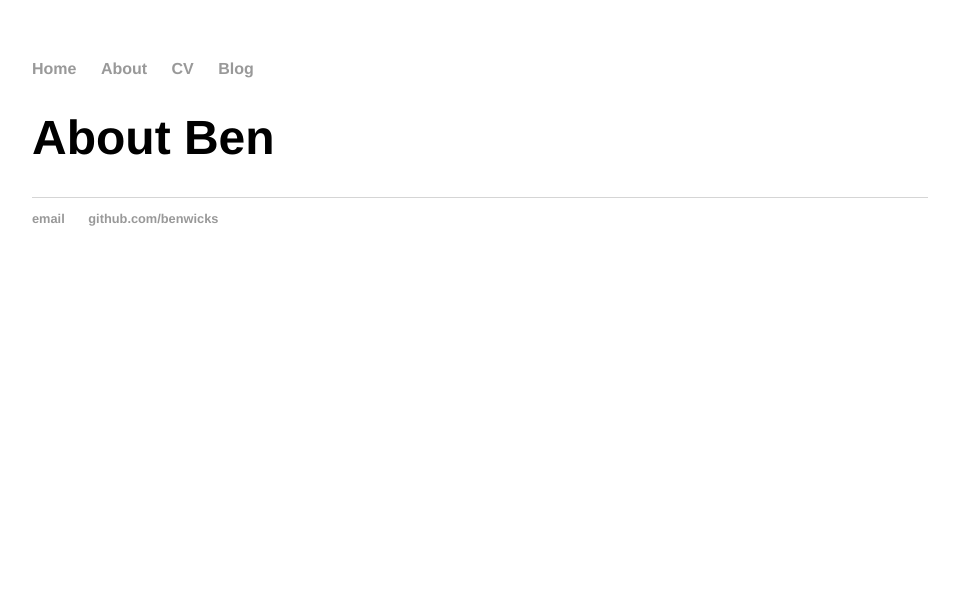
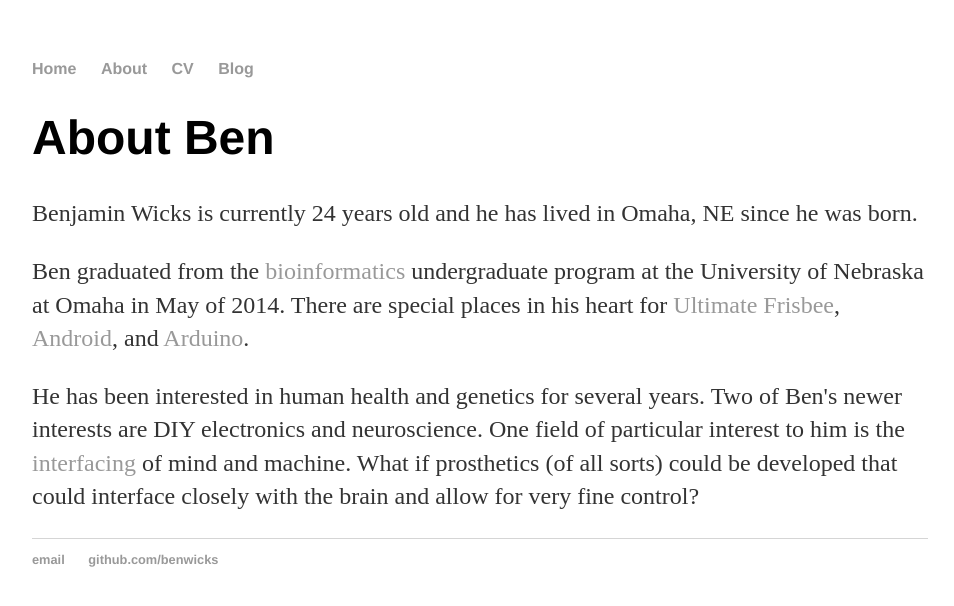
Before and after one commit to benwicks/benwicks.github.io, a Jekyll site: the page built from about/index.html, in a window 1280 px wide. Shown: the top 606 px of the page, without its empty margins (160-1114 px from the left). Built offline with Jekyll 4.4.1, drawn with Linux system fonts in a browser that asks for light colours.

Commit message:
Update index.html

```diff
--- a/about/index.html
+++ b/about/index.html
@@ -4,4 +4,7 @@ title: About Ben
 ---
 	<h1>{{ page.title }}</h1>
 	<div>
+		<p>Benjamin Wicks is currently 24 years old and he has lived in Omaha, NE since he was born.</p>
+		<p>Ben graduated from the <a href="http://bioinformatics.ist.unomaha.edu/undergraduate.php?p=undergraduate" target="_blank">bioinformatics</a> undergraduate program at the University of Nebraska at Omaha in May of 2014. There are special places in his heart for <a href="http://en.wikipedia.org/wiki/Ultimate_(sport)" target="_blank">Ultimate Frisbee</a>, <a href="http://developer.android.com/" target="_blank">Android</a>, and <a href="http://www.arduino.cc/" target="_blank">Arduino</a>.</p>
+		<p>He has been interested in human health and genetics for several years. Two of Ben's newer interests are DIY electronics and neuroscience. One field of particular interest to him is the <a href="http://en.wikipedia.org/wiki/Brain%E2%80%93computer_interface" target="_blank">interfacing</a> of mind and machine. What if prosthetics (of all sorts) could be developed that could interface closely with the brain and allow for very fine control?</p>
 	</div>
```
